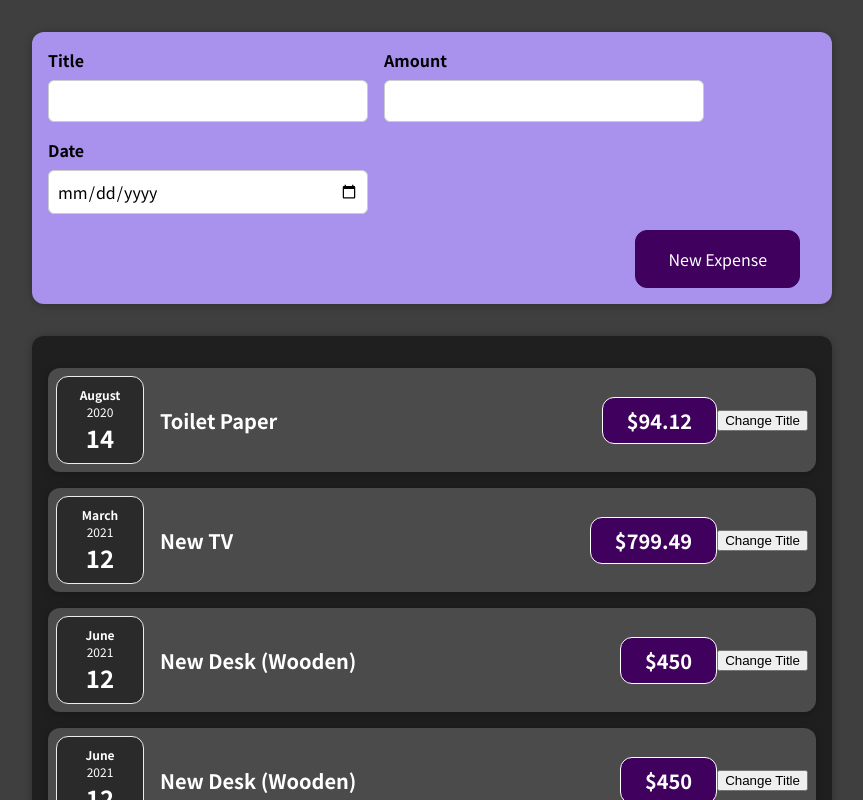
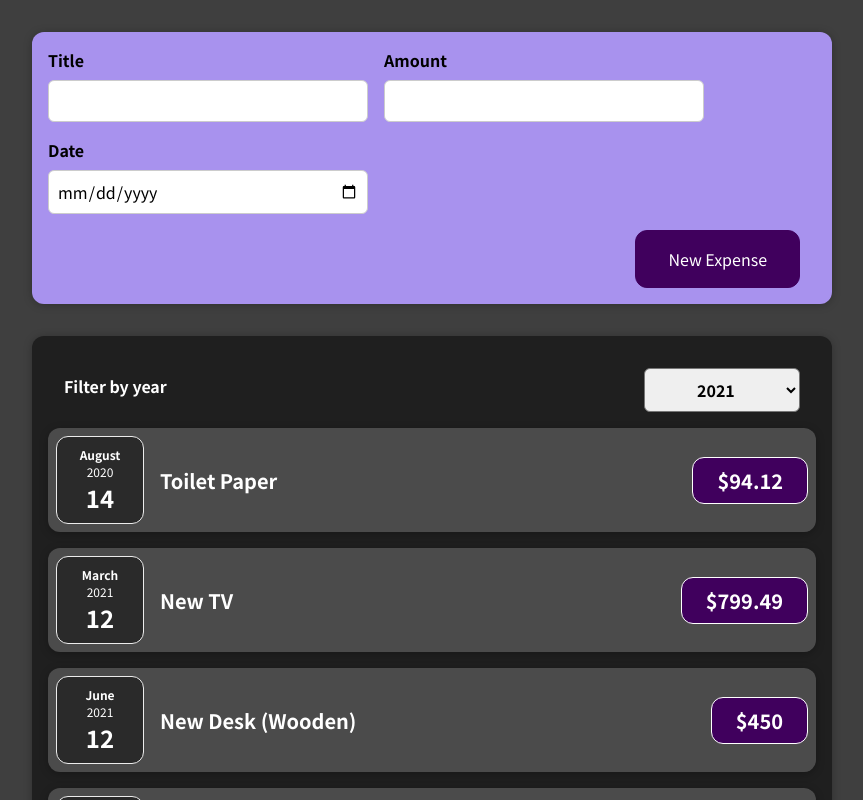
Before and after one commit to cbonoan/learningReact, a React (Create React App) app in the folder project1/react-complete-guide/: page / in a window 1280 px wide. Shown: the top 800 px of the page, without its empty margins (208-1071 px from the left). Built offline with nearby package versions, Linux system fonts and the light colour scheme.

Commit message:
learned to pass data from child to parent components

```diff
--- a/project1/react-complete-guide/src/App.js
+++ b/project1/react-complete-guide/src/App.js
@@ -28,9 +28,14 @@
     },
   ];
 
+  const addExpenseHandler = (expense) => {
+    console.log('In App.js');
+    console.log(expense)
+  };
+
   return (
     <div>
-      <NewExpense />
+      <NewExpense onAddExpense={addExpenseHandler}/>
       <Expenses items={expenses}/>
     </div>
   );
--- a/project1/react-complete-guide/src/components/Expenses/ExpenseItem.js
+++ b/project1/react-complete-guide/src/components/Expenses/ExpenseItem.js
@@ -1,25 +1,17 @@
-import React, {useState} from 'react';
+import React from 'react';
 
 import ExpenseDate from './ExpenseDate';
 import Card from '../UI/Card';
 import './ExpenseItem.css';
 
 function ExpenseItem(props) {
-    // useState will ALWAYS return two elements
-    const [title, setTitle] = useState(props.title); // first elem in array is a pointer to props.title and second elem is a function in order to change the elem that is pointed to
-
-    function clickHandler() {
-        setTitle('UPDATED'); // will update the elem and also change the component dynamically
-    };
-
     return (
         <Card className="expense-item">
             <ExpenseDate date={props.date} />
             <div className="expense-item__description">
-                <h2>{title}</h2>
+                <h2>{props.title}</h2>
                 <div className="expense-item__price">${props.amount}</div>
             </div>
-            <button onClick={clickHandler}>Change Title</button>
         </Card>
     );
 }
--- a/project1/react-complete-guide/src/components/Expenses/Expenses.js
+++ b/project1/react-complete-guide/src/components/Expenses/Expenses.js
@@ -1,10 +1,21 @@
+import React, { useState } from "react";
 import Card from "../UI/Card";
 import ExpenseItem from "./ExpenseItem";
-import "./Expenses.css"
+import ExpensesFilter from "./ExpensesFilter";
+import "./Expenses.css";
 
 function Expenses(props) {
+    const [enteredYear, setEnteredYear] = useState('2021');
+
+    const changeYearHandler = (year) => {
+        setEnteredYear(year);
+        console.log(year);
+    };
+
     return (
+        <div>
         <Card className="expenses">
+        <ExpensesFilter selected={enteredYear} onYearChange={changeYearHandler} />
             <ExpenseItem
             title={props.items[0].title}
             amount={props.items[0].amount}
@@ -26,6 +37,7 @@
             date={props.items[3].date}
             ></ExpenseItem>
         </Card>
+        </div>
     );
 }
 
--- /dev/null
+++ b/project1/react-complete-guide/src/components/Expenses/ExpensesFilter.css
@@ -0,0 +1,24 @@
+.expenses-filter {
+  color: white;
+  padding: 0 1rem;
+}
+
+.expenses-filter__control {
+  display: flex;
+  width: 100%;
+  align-items: center;
+  justify-content: space-between;
+  margin: 1rem 0;
+}
+
+.expenses-filter label {
+  font-weight: bold;
+  margin-bottom: 0.5rem;
+}
+
+.expenses-filter select {
+  font: inherit;
+  padding: 0.5rem 3rem;
+  font-weight: bold;
+  border-radius: 6px;
+}
--- /dev/null
+++ b/project1/react-complete-guide/src/components/Expenses/ExpensesFilter.js
@@ -0,0 +1,25 @@
+import React from "react";
+
+import "./ExpensesFilter.css";
+
+const ExpensesFilter = (props) => {
+  const yearChangeHandler = (event) => {
+    props.onYearChange(event.target.value);
+  };
+
+  return (
+    <div className="expenses-filter">
+      <div className="expenses-filter__control">
+        <label>Filter by year</label>
+        <select value={props.selected} onChange={yearChangeHandler}>
+          <option value="2022">2022</option>
+          <option value="2021">2021</option>
+          <option value="2020">2020</option>
+          <option value="2019">2019</option>
+        </select>
+      </div>
+    </div>
+  );
+};
+
+export default ExpensesFilter;
--- a/project1/react-complete-guide/src/components/NewExpense/ExpenseForm.js
+++ b/project1/react-complete-guide/src/components/NewExpense/ExpenseForm.js
@@ -1,28 +1,99 @@
-import React, { useState } from 'react';
+import React, { useState } from "react";
 
-import './ExpenseForm.css'
+import "./ExpenseForm.css";
 
-function ExpenseForm() {
-    const [enteredTitle, setEnteredTitle] = useState('');
+function ExpenseForm(props) {
+  const [enteredTitle, setEnteredTitle] = useState("");
+  const [enteredDate, setEnteredDate] = useState("");
+  const [enteredAmount, setEnteredAmount] = useState("");
+  // const [userInput, setUserInput] = useState({
+  //     enteredTitle: '',
+  //     enteredAmount: '',
+  //     enteredDate: ''
+  // });
 
-    const titleChangeHandler = (event)  => {
+  const titleChangeHandler = (event) => {
     setEnteredTitle(event.target.value);
+    // setUserInput({
+    //     ...userInput,
+    //     enteredTitle: event.target.value,
+    // });
+
+    // setUserInput((prevState) => {
+    //     return { ...prevState, enteredTitle:event.target.value };
+    // });
+  };
+
+  const amountChangeHandler = (event) => {
+    setEnteredAmount(event.target.value);
+    // setUserInput({
+    //     ...userInput,
+    //     enteredAmount: event.target.value,
+    // });
+
+    // setUserInput((prevState) => {
+    //     return { ...prevState, enteredAmount:event.target.value };
+    // });
+  };
+
+  const dateChangeHandler = (event) => {
+    setEnteredDate(event.target.value);
+    // setUserInput({
+    //     ...userInput,
+    //     enteredDate: event.target.value,
+    // });
+
+    // setUserInput((prevState) => {
+    //     return { ...prevState, enteredDate:event.target.value };
+    // });
+  };
+
+  const submitHandler = (event) => {
+    event.preventDefault(); // prevents default of request being sent and page will not reload
+
+    const expenseData = {
+      title: enteredTitle,
+      amount: enteredAmount,
+      date: new Date(enteredDate),
+    };
+
+    props.onSaveExpenseData(expenseData);
+    // clear form after submition
+    setEnteredTitle('');
+    setEnteredAmount('');
+    setEnteredDate('');
   };
 
   return (
-        <form>
+    <form onSubmit={submitHandler}>
       <div className="new-expense__controls">
         <div className="new-expense__control">
           <label>Title</label>
-                    <input type="text" onChange = {titleChangeHandler} />
+          <input
+            type="text"
+            value={enteredTitle}
+            onChange={titleChangeHandler}
+          />
         </div>
         <div className="new-expense__control">
           <label>Amount</label>
-                    <input type="number" min="0.01" step="0.01"/>
+          <input
+            type="number"
+            min="0.01"
+            step="0.01"
+            value={enteredAmount}
+            onChange={amountChangeHandler}
+          />
         </div>
         <div className="new-expense__control">
           <label>Date</label>
-                    <input type="date" min="2019-01-01" max="2022-12-31"/>
+          <input
+            type="date"
+            min="2019-01-01"
+            max="2022-12-31"
+            value={enteredDate}
+            onChange={dateChangeHandler}
+          />
         </div>
       </div>
       <div className="new-expense__actions">
@@ -30,6 +101,6 @@
       </div>
     </form>
   );
-};
+}
 
 export default ExpenseForm;
--- a/project1/react-complete-guide/src/components/NewExpense/NewExpense.js
+++ b/project1/react-complete-guide/src/components/NewExpense/NewExpense.js
@@ -3,10 +3,18 @@
 import ExpenseForm from './ExpenseForm';
 import './NewExpense.css';
 
-function NewExpense() {
+function NewExpense(props) {
+    const saveExpenseDataHandler = (enteredExpenseData) => {
+        const expenseData = {
+            ...enteredExpenseData,
+            id: Math.random().toString()
+        };
+        props.onAddExpense(expenseData);
+    };
+
     return (
         <div className="new-expense">
-            <ExpenseForm />
+            <ExpenseForm onSaveExpenseData={saveExpenseDataHandler} />
         </div>
     );
 };
```
Also changed, not shown: 1 other file (tests, documents, lock files or other folders). Lines whose indentation alone changed are shown as unchanged.
